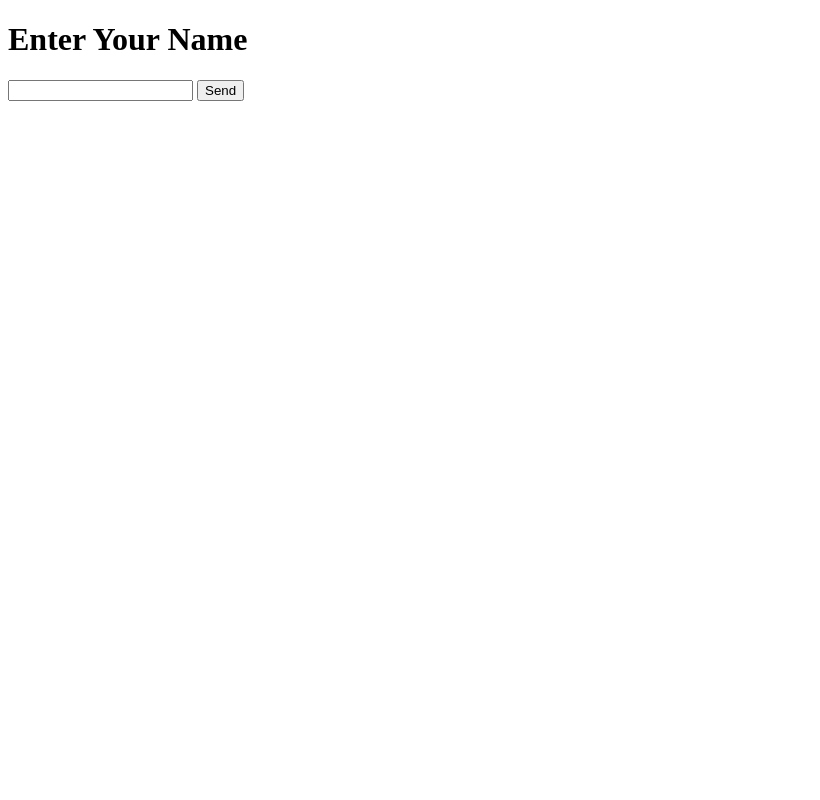
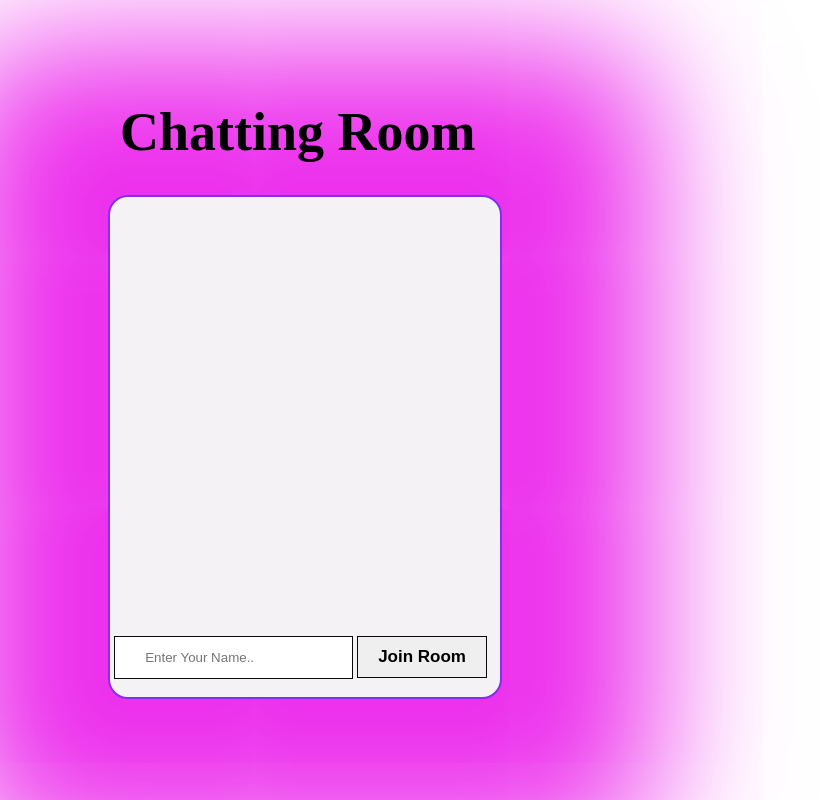
Before and after one commit to amrito502/socket.io_new_1, a website: page index.html in a window 1280 px wide. Shown: the whole page, without its empty margins (0-820 px from the left). Drawn offline with nearby package versions, Linux system fonts and the light colour scheme; no server answers.

Commit message:
ui design chat app

```diff
--- a/index.html
+++ b/index.html
@@ -1,75 +1,127 @@
 <!DOCTYPE html>
 <html lang="en">
   <head>
-    <meta charset="UTF-8">
-    <meta name="viewport" content="width=device-width, initial-scale=1.0">
-    <title>Socket.io practice</title>
-
+    <meta charset="UTF-8" />
+    <meta name="viewport" content="width=device-width, initial-scale=1.0" />
+    <title>Socket.io || Chat App</title>
+    <link rel="stylesheet" href="style.css" />
+    <style>
+      #messages {
+        width: 350px;
+        background-color: rgb(245, 242, 245);
+        min-height: 500px;
+        margin: 100px;
+        box-shadow: 0px 0px 138px 153px #ed30ed;
+        border-radius: 20px;
+        border: 2px solid #822ff1;
+      }
+      .main_chat_box {
+        position: relative;
+        width: 600px;
+      }
+      #messages > li {
+        padding: 30px 5px 0 10px;
+        list-style: none;
+        font-size: 20px;
+        text-transform: capitalize;
+      }
+      #msgform {
+        position: absolute;
+        bottom: 20px;
+        right: 146px;
+      }
+      .msg_input {
+        outline: 0;
+        border: 1px solid rgb(9, 9, 9);
+        padding: 13px 30px;
+      }
+      .msg_btn {
+        outline: 0;
+        border: 1px solid rgb(9, 9, 9);
+        padding: 10px 20px;
+        font-size: 17px;
+        font-weight: bold;
+        cursor: pointer;
+        transition: 0.5s;
+      }
+      .msg_btn:hover {
+        background-color: #ed30ed;
+        color: #fff;
+        border: 1px solid #ed30ed;
+      }
+      #nameform {
+        position: absolute;
+        bottom: 20px;
+        right: 121px;
+      }
+      .nameform_title {
+        margin-bottom: -68px;
+        margin-left: 112px;
+        padding-top: 65px;
+        font-size: 54px;
+    }
+      }
+    </style>
   </head>
   <body>
 
-    <ul id="messages">
-
-    </ul>
-
-
+    <div class="main_chat_box">
+        <h1 class="nameform_title">Chatting Room</h1>
+      <ul id="messages"></ul>
       <form id="msgform">
-        <h1>Enter Your Message</h1>
-        <input type="text">
-        <button type="submit">Send</button>
+        <input class="msg_input" type="text" placeholder="Send Message.." />
+        <button class="msg_btn" type="submit">Send</button>
       </form>
 
       <form id="nameform">
-        <h1>Enter Your Name</h1>
-        <input type="text">
-        <button type="submit">Send</button>
+        <input class="msg_input" type="text" placeholder="Enter Your Name.." />
+        <button class="msg_btn" type="submit">Join Room</button>
       </form>
+    </div>
+
 
 
     <script src="/socket.io/socket.io.js"></script>
     <script>
-        const msgform = document.getElementById("msgform")
-        msgform.hidden = true
-        const nameform = document.getElementById("nameform")
-        const messages = document.getElementById("messages")
+      const msgform = document.getElementById("msgform");
+      msgform.hidden = true;
+      const nameform = document.getElementById("nameform");
+      const messages = document.getElementById("messages");
 
       var socket = io();
 
+      socket.on("receive_msg", (msg, name) => {
+        displayMsg(msg, name);
+      });
 
-        socket.on("receive_msg", (msg, name) => {
-            displayMsg(msg, name)
-        })
+      socket.on("getName", () => {
+        nameform.addEventListener("submit", (e) => {
+          e.preventDefault();
+          const name = nameform[0].value;
+          if (!name) return;
+          socket.emit("setName", name, () => {
+            msgform.hidden = false;
+            nameform.hidden = true;
+          });
+          nameform[0].value = "";
+        });
+      });
 
-        socket.on('getName', () => {
-            nameform.addEventListener('submit', (e) => {
-                e.preventDefault()
-                const name = nameform[0].value
-                if(!name) return;
-                socket.emit('setName', name, () => {
-                    msgform.hidden = false
-                    nameform.hidden = true
-                })
-                nameform[0].value = ""
-            })
-        })
+      msgform.addEventListener("submit", (e) => {
+        e.preventDefault();
+        const msg = msgform[0].value;
+        if (!msg) return;
+        socket.emit("new-message", msg, () => {
+          displayMsg(msg, "You");
+          msgform[0].value = "";
+        });
+      });
 
-        msgform.addEventListener('submit', (e) => {
-            e.preventDefault()
-            const msg = msgform[0].value
-            if(!msg) return;
-            socket.emit("new-message", msg, () => {
-                displayMsg(msg, "You")
-                msgform[0].value = ""
-            })
-        })
-
-
-        function displayMsg(msg, name){
-            const li = document.createElement('li')
-            li.textContent = name + ": " + msg
-            messages.appendChild(li)
+      function displayMsg(msg, name) {
+        const li = document.createElement("li");
+        li.textContent = name + ": " + msg;
+        messages.appendChild(li);
       }
-
     </script>
   </body>
 </html>
--- /dev/null
+++ b/style.css
@@ -0,0 +1,47 @@
+#messages{
+    width: 350px;
+    background-color: rgb(245, 242, 245);
+    min-height: 500px;
+    margin: 100px;
+    box-shadow: 0px 0px 138px 153px #ed30ed;
+    border-radius: 20px;
+    border: 2px solid #822ff1;
+
+}
+.main_chat_box{
+    position: relative;
+    width: 350px;
+}
+#messages > li{
+    padding: 30px 5px 0 10px;
+    list-style: none;
+    font-size: 20px;
+    text-transform: capitalize;
+
+}
+#msgform{
+    position: absolute;
+    bottom: 20px;
+    right: -100px;
+}
+.msg_input{
+    outline: 0;
+    border: 1px solid rgb(9, 9, 9);
+    padding: 13px 30px;
+}
+.msg_btn{
+    outline: 0;
+    border: 1px solid rgb(9, 9, 9);
+    padding: 10px 20px;
+    font-size: 17px;
+    font-weight: bold;
+    cursor: pointer;
+    transition: .5s;
+}
+.msg_btn:hover{
+    background-color: #ed30ed;
+    color: #fff;
+    border: 1px solid #ed30ed;
+}
+#nameform{}
+.nameform_title{}
```
Lines whose indentation alone changed are shown as unchanged.
